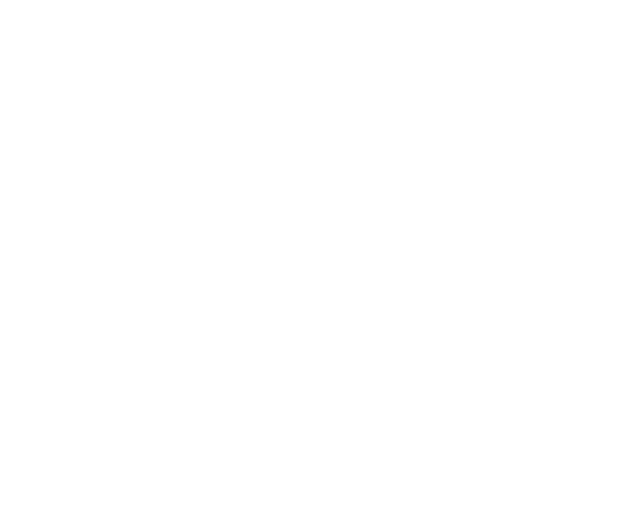
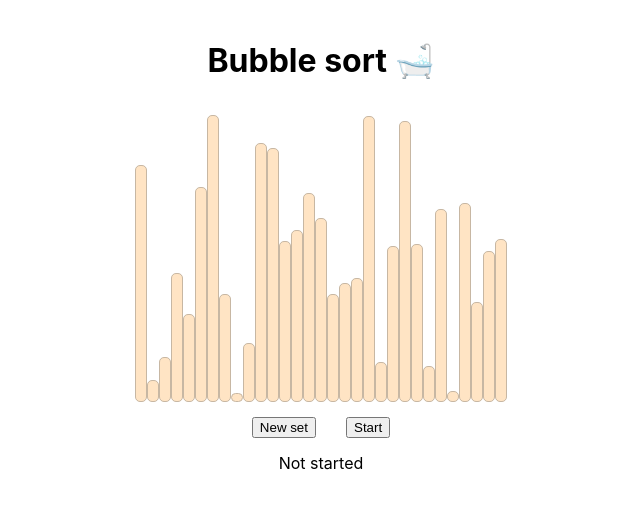
Before and after one commit to uyanushka/evo-ts-bootcamp, a React (Create React App) app in the folder homeworks/01-bubble-sort/: page / in a window 1280 px wide. Shown: the top 508 px of the page, without its empty margins (319-959 px from the left). Built offline with nearby package versions, Linux system fonts and the light colour scheme.

Commit message:
HW-1 Add initial page rendering with randomly generated array.

```diff
--- a/homeworks/01-bubble-sort/src/App.css
+++ b/homeworks/01-bubble-sort/src/App.css
@@ -1,38 +1,21 @@
 .App {
   text-align: center;
+  display: flex;
+  flex-direction: column;
+  justify-content: center;
+  align-items: center;
+  padding-top: 20px;
 }
 
-.App-logo {
-  height: 40vmin;
-  pointer-events: none;
+header{
+  font-size: 2em;
+  margin-block-start: 0.67em;
+  margin-block-end: 0.67em;
+  margin-inline-start: 0px;
+  margin-inline-end: 0px;
+  font-weight: bold;
 }
 
-@media (prefers-reduced-motion: no-preference) {
-  .App-logo {
-    animation: App-logo-spin infinite 20s linear;
-  }
+button{
+  margin: 15px;
 }
-
-.App-header {
-  background-color: #282c34;
-  min-height: 100vh;
-  display: flex;
-  flex-direction: column;
-  align-items: center;
-  justify-content: center;
-  font-size: calc(10px + 2vmin);
-  color: white;
-}
-
-.App-link {
-  color: #61dafb;
-}
-
-@keyframes App-logo-spin {
-  from {
-    transform: rotate(0deg);
-  }
-  to {
-    transform: rotate(360deg);
-  }
-}
--- a/homeworks/01-bubble-sort/src/App.tsx
+++ b/homeworks/01-bubble-sort/src/App.tsx
@@ -1,11 +1,19 @@
 import React from 'react';
 import './App.css';
+import {Visualizer} from "./Components/Visualizer";
 
-function App() {
-  return (
-    <div className="App">
-    </div>
-  );
+function App(): JSX.Element {
+    return (
+        <div className="App">
+            <header className="pageHeader">Bubble sort 🛁</header>
+            <Visualizer></Visualizer>
+            <div id="controls">
+                <button>New set</button>
+                <button>Start</button>
+            </div>
+            <div id="status">Not started</div>
+        </div>
+    );
 }
 
 export default App;
--- /dev/null
+++ b/homeworks/01-bubble-sort/src/Components/Visualizer.css
@@ -0,0 +1,12 @@
+#visualizer{
+    display: flex;
+    align-items: flex-end;
+}
+
+.element{
+    background-color: bisque;
+    border: 1px solid #c7b7a3;
+    border-radius: 5px;
+    width: 10px;
+    display: inline-block;
+}
--- /dev/null
+++ b/homeworks/01-bubble-sort/src/Components/Visualizer.tsx
@@ -0,0 +1,27 @@
+import React, {CSSProperties} from "react";
+import {GenerateRandomArray} from "../Utils/RandomArrayGenerator";
+import "./Visualizer.css";
+import {VisualizerHeight} from "../consts";
+
+export class Visualizer extends React.Component {
+    generateElements(): JSX.Element[] {
+        const randomArray = GenerateRandomArray();
+
+        const elementsArray = randomArray.map((number, index) => {
+            const elStyle: CSSProperties = {height: `${number}px`};
+            return <div key={index} className={"element"} style={elStyle}/>
+        });
+
+        return elementsArray;
+    }
+
+    render(): JSX.Element {
+        const elements = this.generateElements();
+
+        const visStyle: CSSProperties = {height: `${VisualizerHeight}px`};
+
+        return <div id="visualizer" style={visStyle}>
+            {elements}
+        </div>
+    }
+}
--- /dev/null
+++ b/homeworks/01-bubble-sort/src/Utils/RandomArrayGenerator.ts
@@ -0,0 +1,12 @@
+import {ArraySize, VisualizerHeight} from "../consts";
+
+export function GenerateRandomArray(): number[] {
+    const numberArray: number[] = [];
+
+    for (let i = 0; i <= ArraySize; i++){
+        const num = Math.random();
+        numberArray.push(Math.round(num * VisualizerHeight));
+    }
+
+    return numberArray;
+}
--- /dev/null
+++ b/homeworks/01-bubble-sort/src/consts.ts
@@ -0,0 +1,3 @@
+export const ArraySize = 30;
+
+export const VisualizerHeight = 300;
```
